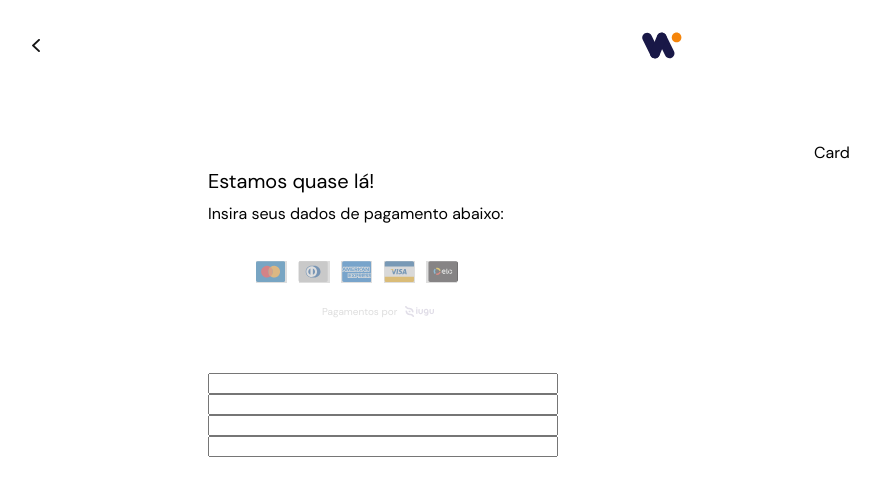
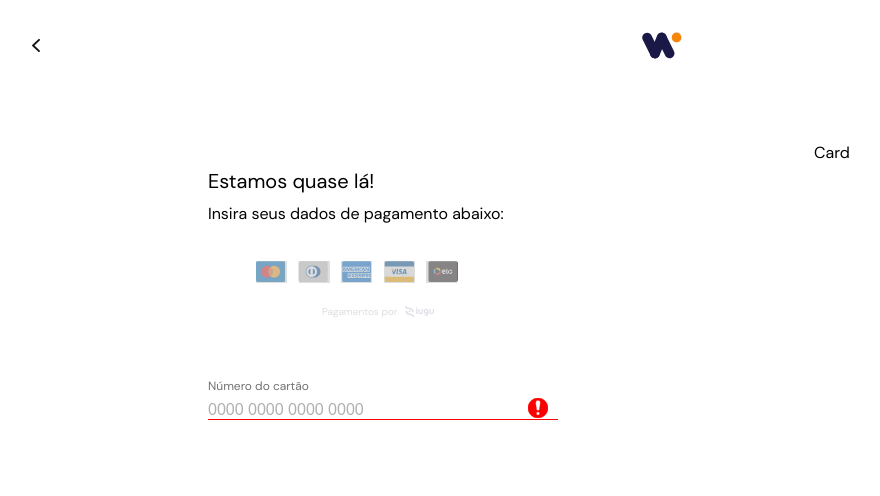
Before and after one commit to yurilimace/checkout, a React (Vite) app: page / in a window 1280 px wide. Shown: the top 496 px of the page, without its empty margins (32-912 px from the left). Built offline with nearby package versions, Linux system fonts and the light colour scheme.

Commit message:
feat: Created Input Text component

```diff
--- a/src/Components/CheckoutForm/CheckoutForm.styled.ts
+++ b/src/Components/CheckoutForm/CheckoutForm.styled.ts
@@ -6,6 +6,7 @@ const CheckoutFormContainer = styled.div`
   padding-top: 81px;
   padding-left: 172px;
   padding-right: 84px;
+
   /* width: 330px;
   height: 50px; */
 
--- a/src/Components/CheckoutForm/CheckoutForm.tsx
+++ b/src/Components/CheckoutForm/CheckoutForm.tsx
@@ -1,3 +1,4 @@
+import { Input } from "../Input/Input";
 import { PaymentMethod } from "../PaymentMethod/PaymentMethod";
 import { Typography } from "../Typography/Typography";
 import { CheckoutFormContainer } from "./CheckoutForm.styled";
@@ -11,10 +12,12 @@ const CheckoutForm = () => {
         textValue="Insira seus dados de pagamento abaixo:"
       />
       <PaymentMethod />
+      <div style={{ position: "relative" }}>
+        <Input />
+      </div>
+      {/* <input />
       <input />
-      <input />
-      <input />
-      <input />
+      <input /> */}
     </CheckoutFormContainer>
   );
 };
--- /dev/null
+++ b/src/Components/Input/Input.styled.ts
@@ -0,0 +1,39 @@
+import { css, styled } from "styled-components";
+
+import icon from "../../assets/icons/circle-exclamation-solid.svg";
+
+const StyledInput = styled.input<{ fieldError: boolean }>`
+  background-color: #fff;
+
+  width: 100%;
+  margin-bottom: 8px;
+  padding: 4px 0px 0px 0px;
+  font-size: 16px;
+  border: none;
+  border-bottom: 1px solid #ebebeb;
+  transition: border-color 0.3s ease-in-out;
+  color: #b0b0b0;
+
+  &:focus {
+    outline: none;
+  }
+
+  &::placeholder {
+    color: #b0b0b0;
+    font-size: 16px;
+    line-height: 20.83px;
+    font-weight: 400;
+  }
+
+  ${({ fieldError }) =>
+    fieldError &&
+    css`
+      border-bottom: 1px solid red;
+      background-image: url(${icon});
+      background-position: right 10px center;
+      background-repeat: no-repeat;
+      background-size: 20px 20px;
+    `}
+`;
+
+export { StyledInput };
--- /dev/null
+++ b/src/Components/Input/Input.tsx
@@ -0,0 +1,13 @@
+import { Typography } from "../Typography/Typography";
+import { StyledInput } from "./Input.styled";
+
+const Input = () => {
+  return (
+    <>
+      <Typography type="InputLabel" textValue={"Número do cartão"} />
+      <StyledInput fieldError={true} placeholder="0000 0000 0000 0000" />
+    </>
+  );
+};
+
+export { Input };
--- a/src/Components/Typography/Typography.styled.ts
+++ b/src/Components/Typography/Typography.styled.ts
@@ -21,4 +21,11 @@ const PaymentSpoonserText = styled.span`
   color: #ddd;
 `;
 
-export { Title, SubTitle, PaymentSpoonserText };
+const InputLabel = styled.label`
+  font-weight: 400;
+  font-size: 12px;
+  line-height: 15.62px;
+  color: #727272;
+`;
+
+export { Title, SubTitle, PaymentSpoonserText, InputLabel };
--- a/src/Components/Typography/Typography.tsx
+++ b/src/Components/Typography/Typography.tsx
@@ -1,7 +1,12 @@
-import { PaymentSpoonserText, SubTitle, Title } from "./Typography.styled";
+import {
+  InputLabel,
+  PaymentSpoonserText,
+  SubTitle,
+  Title,
+} from "./Typography.styled";
 
 interface TypographyProps {
-  type: "Title" | "Subtitle" | "Spoonser";
+  type: "Title" | "Subtitle" | "Spoonser" | "InputLabel";
   textValue: string;
 }
 
@@ -15,6 +20,10 @@ const Typography = ({ type = "Subtitle", textValue }: TypographyProps) => {
       return <PaymentSpoonserText> {textValue} </PaymentSpoonserText>;
     }
 
+    case "InputLabel": {
+      return <InputLabel> {textValue} </InputLabel>;
+    }
+
     default: {
       return <SubTitle> {textValue} </SubTitle>;
     }
--- a/src/index.css
+++ b/src/index.css
@@ -11,7 +11,6 @@
   font-weight: 400;
   width: 100%;
 
-  color-scheme: light dark;
   color: #000;
   background-color: #fff;
 
```
Also changed, not shown: src/assets/icons/circle-exclamation-solid.svg (added), src/assets/icons/ic_busca.svg (added).
